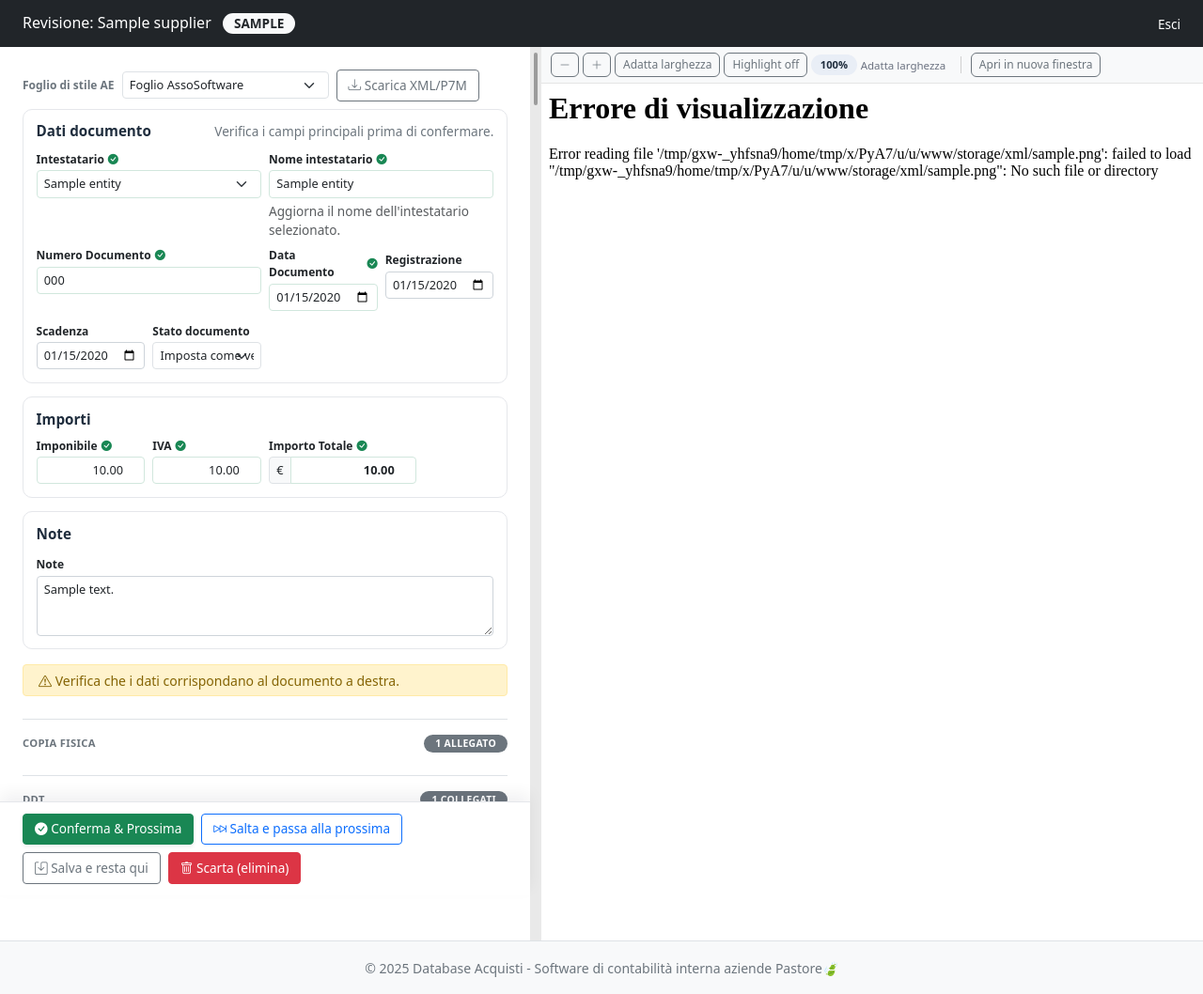
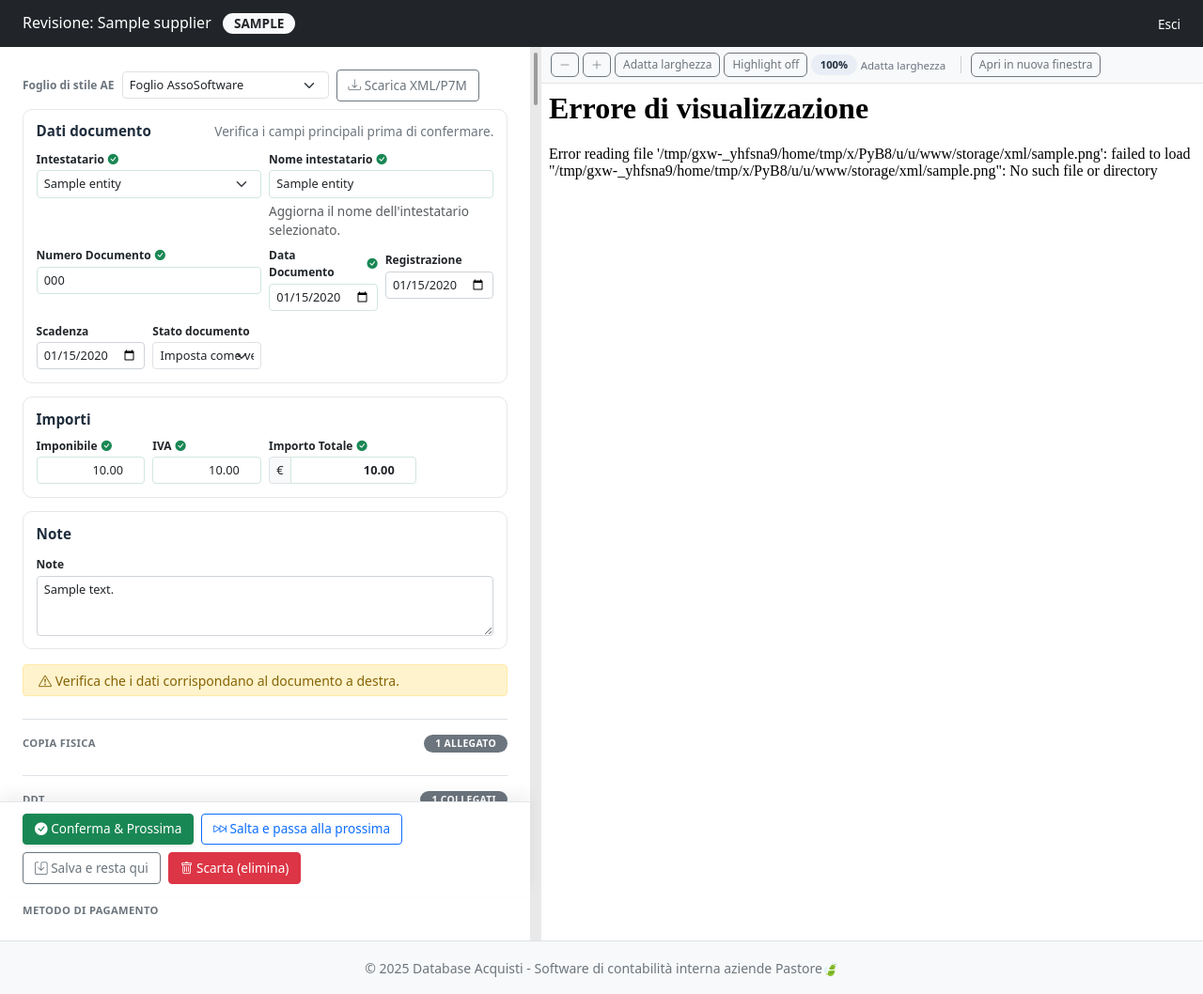
Before and after one commit to PierPaoloPastore/Progetto_Database_Acquisti, a Flask app: page /documents/review/1 in a window 1280 px wide. Shown: the part 48-1106 px from the top of the page at 94% size. Run offline with Flask 3, Linux system fonts and the light colour scheme; tables that the repository leaves empty hold one stand-in row (values such as "Sample post"); parts of the project's set-up code (start-up, migrations or seed data) failed here and were passed over; some libraries are stand-ins or nearby versions.

Commit message:
Improve payment method display and visibility
Update UI wording and fallback for payment method labeling: replace various labels with "Metodo attuale" in JS and template, and show a clear fallback message when no payment method labels are detected in the XML. Adjust backend visibility logic to base the payment-method section's visibility on the presence of payments (has_payments) rather than on known_codes. Also include an added temporary .pyc file (.tmp_routes_documents.pyc). Files changed: app/static/js/document_review.js, app/templates/documents/review.html, app/web/routes_documents.py (plus added .tmp_routes_documents.pyc).

```diff
--- a/app/static/js/document_review.js
+++ b/app/static/js/document_review.js
@@ -595,10 +595,10 @@ document.addEventListener("DOMContentLoaded", () => {
 
                 if (labelEl) {
                     if (Array.isArray(data.labels) && data.labels.length) {
-                        labelEl.textContent = `Metodo rilevato: ${data.labels.join(", ")}`;
+                        labelEl.textContent = `Metodo attuale: ${data.labels.join(", ")}`;
                     } else {
                         const selectedText = select.options[select.selectedIndex]?.textContent?.trim() || "-";
-                        labelEl.textContent = `Metodo selezionato: ${selectedText}`;
+                        labelEl.textContent = `Metodo attuale: ${selectedText}`;
                     }
                 }
 
--- a/app/templates/documents/review.html
+++ b/app/templates/documents/review.html
@@ -409,7 +409,11 @@
                 </button>
                 <div id="review-payment-method" class="collapse review-collapse-body">
                     <div class="small text-muted mb-2" data-payment-label>
-                        Metodo rilevato: {{ payment_method_labels|join(', ') if payment_method_labels else '-' }}
+                        {% if payment_method_labels %}
+                            Metodo attuale: {{ payment_method_labels|join(', ') }}
+                        {% else %}
+                            Nessun metodo rilevato nel file XML. Selezionalo manualmente.
+                        {% endif %}
                     </div>
                     <form method="POST"
                           action="{{ url_for('documents.review_loop_invoice_view', document_id=invoice.id) }}"
--- a/app/web/routes_documents.py
+++ b/app/web/routes_documents.py
@@ -270,6 +270,7 @@ def _get_payment_method_context(document_id: int) -> dict:
     with UnitOfWork() as uow:
         payments = uow.payments.get_by_document_id(document_id)
 
+    has_payments = bool(payments)
     codes = [
         normalize_payment_method_code(p.payment_method)
         for p in payments
@@ -301,7 +302,7 @@ def _get_payment_method_context(document_id: int) -> dict:
     return {
         "codes": known_codes,
         "labels": labels,
-        "visible": bool(known_codes),
+        "visible": has_payments,
         "instant_allowed": instant_allowed,
         "instant_reason": reason,
         "requires_copy": requires_copy,
```
Also changed, not shown: 1 other file.
